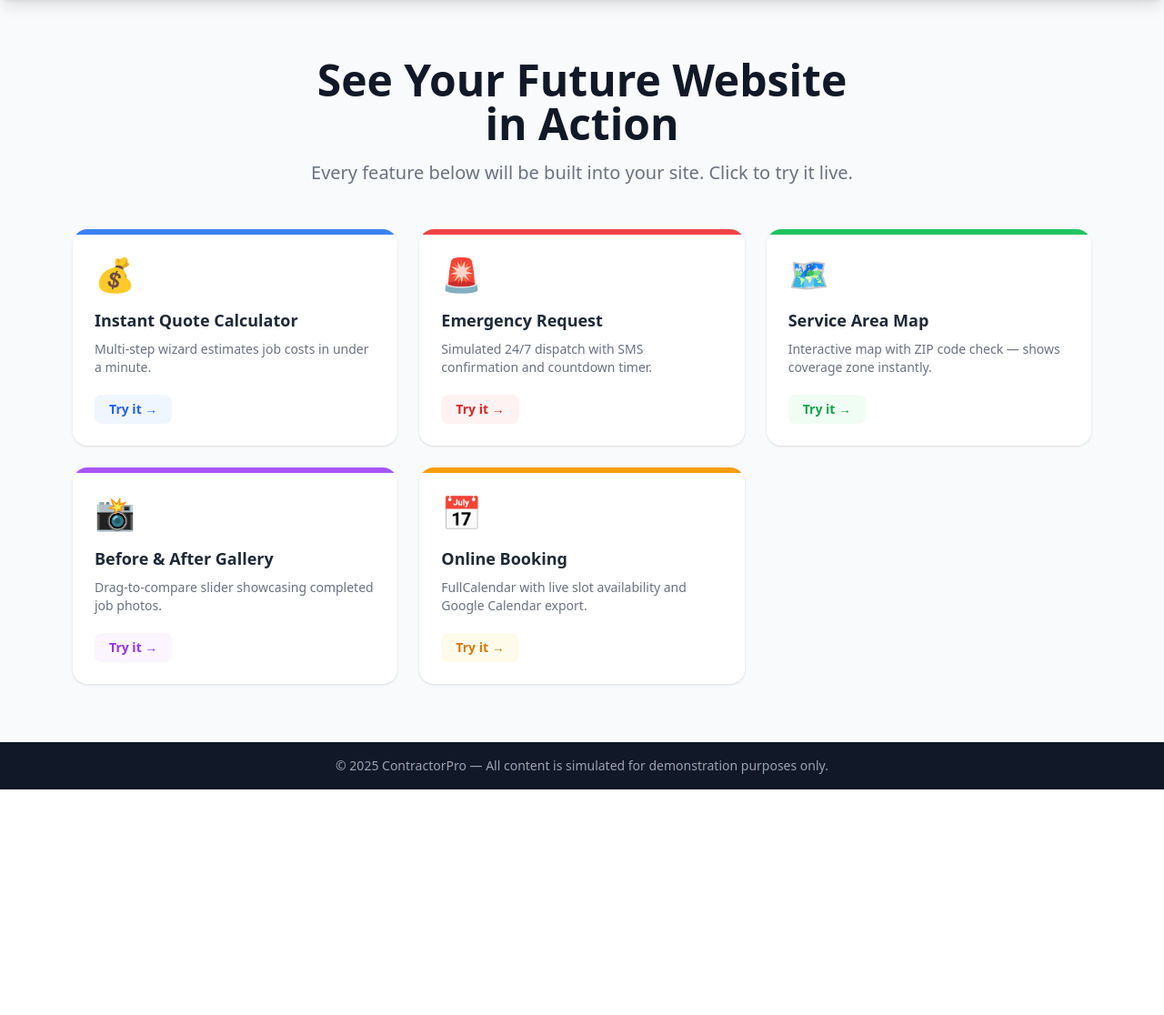
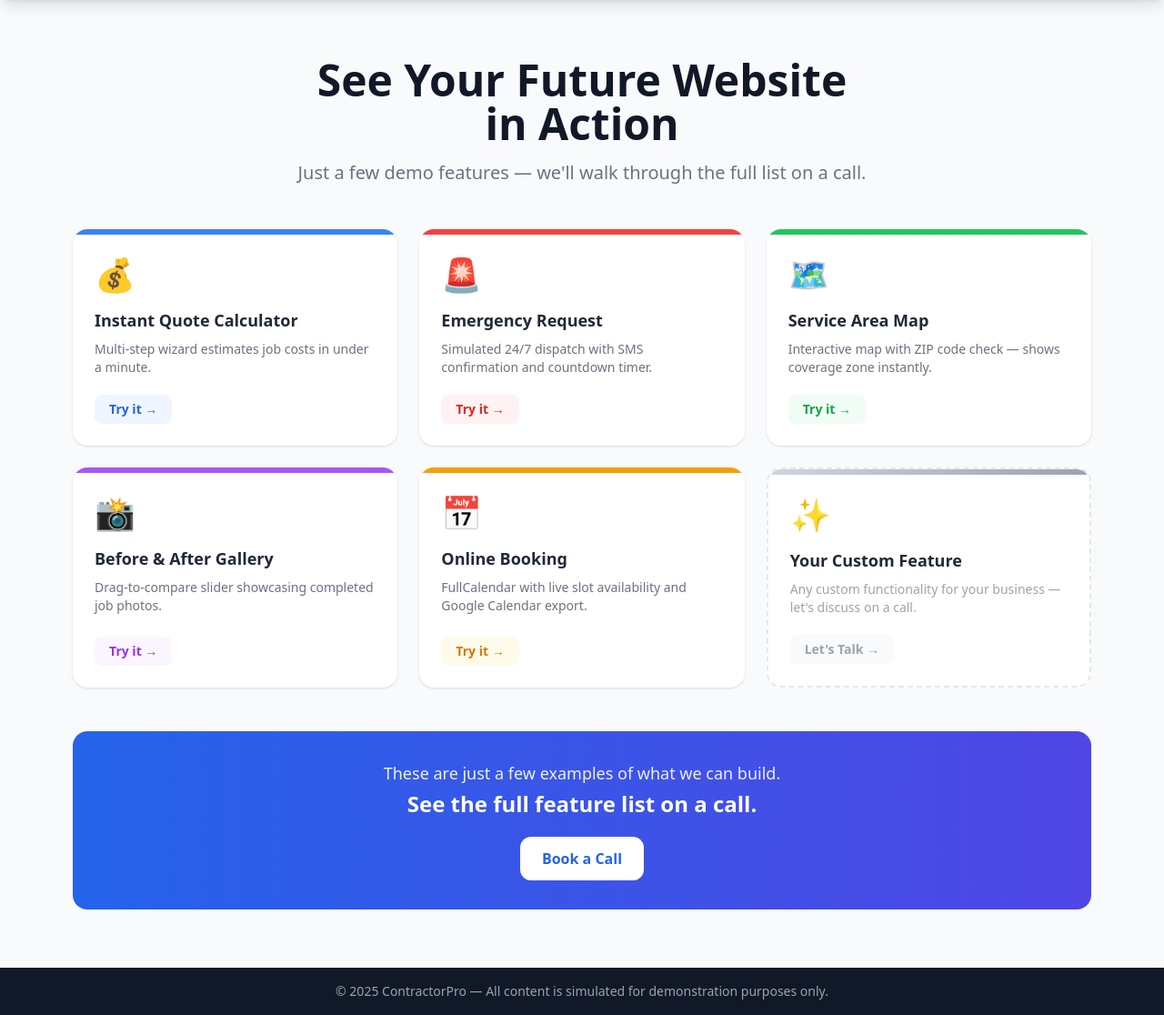
Before and after one commit to Nurzhan-IT/ContractorWeb, a Python web app: template templates/demo_hub.html in a window 1280 px wide. Shown: the part 88-1204 px from the top of the page at 91% size. Before the commit the page ends 956 px from the top, so only its background shows below. Run offline with Jinja, Linux system fonts and the light colour scheme; the template is opened without the code that fills it, so the values that code supplies are empty; some libraries are stand-ins or nearby versions.

Commit message:
redesign demo_hub page

```diff
--- a/templates/demo_hub.html
+++ b/templates/demo_hub.html
@@ -12,7 +12,7 @@
       See Your Future Website<br class="hidden sm:block"> in Action
     </h1>
     <p class="text-lg sm:text-xl text-gray-500 max-w-2xl mx-auto">
-      Every feature below will be built into your site. Click to try it live.
+      Just a few demo features — we'll walk through the full list on a call.
     </p>
   </div>
 
@@ -134,6 +134,43 @@
       </div>
     </a>
 
+    <!-- 6. Custom Feature (gray dashed) -->
+    <div class="flex flex-col bg-white rounded-2xl border-2 border-dashed border-gray-200
+                hover:border-gray-400 transition-all duration-200 overflow-hidden">
+      <div class="h-1.5 bg-gradient-to-r from-gray-300 to-gray-400"></div>
+      <div class="p-4 sm:p-6 flex flex-col flex-1">
+        <div class="text-3xl sm:text-4xl mb-3 sm:mb-4">✨</div>
+        <h2 class="text-sm sm:text-lg font-bold text-gray-800 mb-1 sm:mb-2 leading-snug">
+          Your Custom Feature
+        </h2>
+        <p class="text-gray-400 text-xs sm:text-sm flex-1 hidden sm:block">
+          Any custom functionality for your business — let's discuss on a call.
+        </p>
+        <div class="mt-3 sm:mt-5">
+          <span class="inline-block bg-gray-50 text-gray-400 font-semibold
+                       text-xs sm:text-sm px-3 sm:px-4 py-1 sm:py-1.5 rounded-lg">
+            Let's Talk →
+          </span>
+        </div>
+      </div>
+    </div>
+
   </div>
+
+  <!-- Bottom CTA banner -->
+  <div class="mt-12 rounded-2xl bg-gradient-to-r from-blue-600 to-indigo-600 px-6 py-8 text-center text-white">
+    <p class="text-base sm:text-lg font-medium mb-1 opacity-90">
+      These are just a few examples of what we can build.
+    </p>
+    <p class="text-xl sm:text-2xl font-extrabold mb-5">
+      See the full feature list on a call.
+    </p>
+    <a href="/demo/booking/"
+       class="inline-block bg-white text-blue-600 font-bold text-sm sm:text-base
+              px-6 py-3 rounded-xl hover:bg-blue-50 transition-colors">
+      Book a Call
+    </a>
+  </div>
+
 </div>
 {% endblock %}
```
